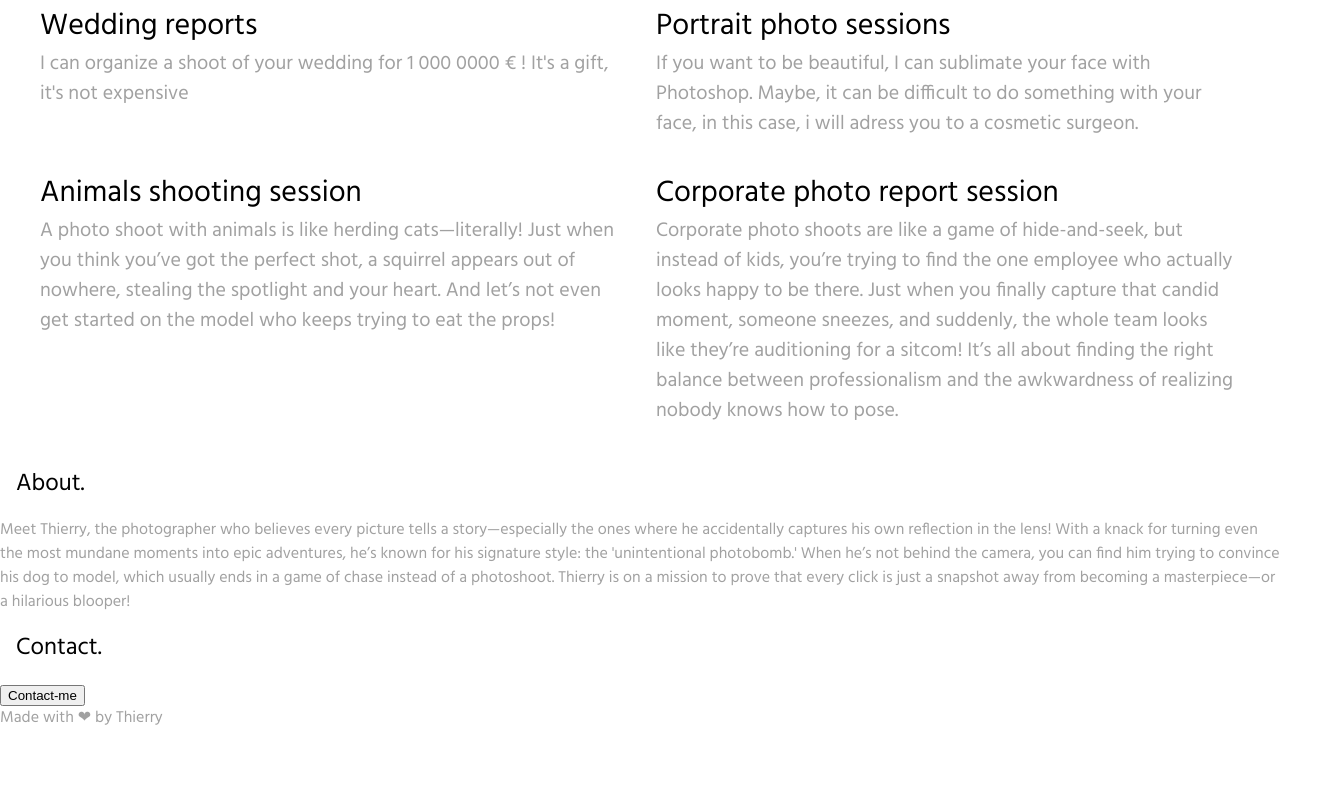
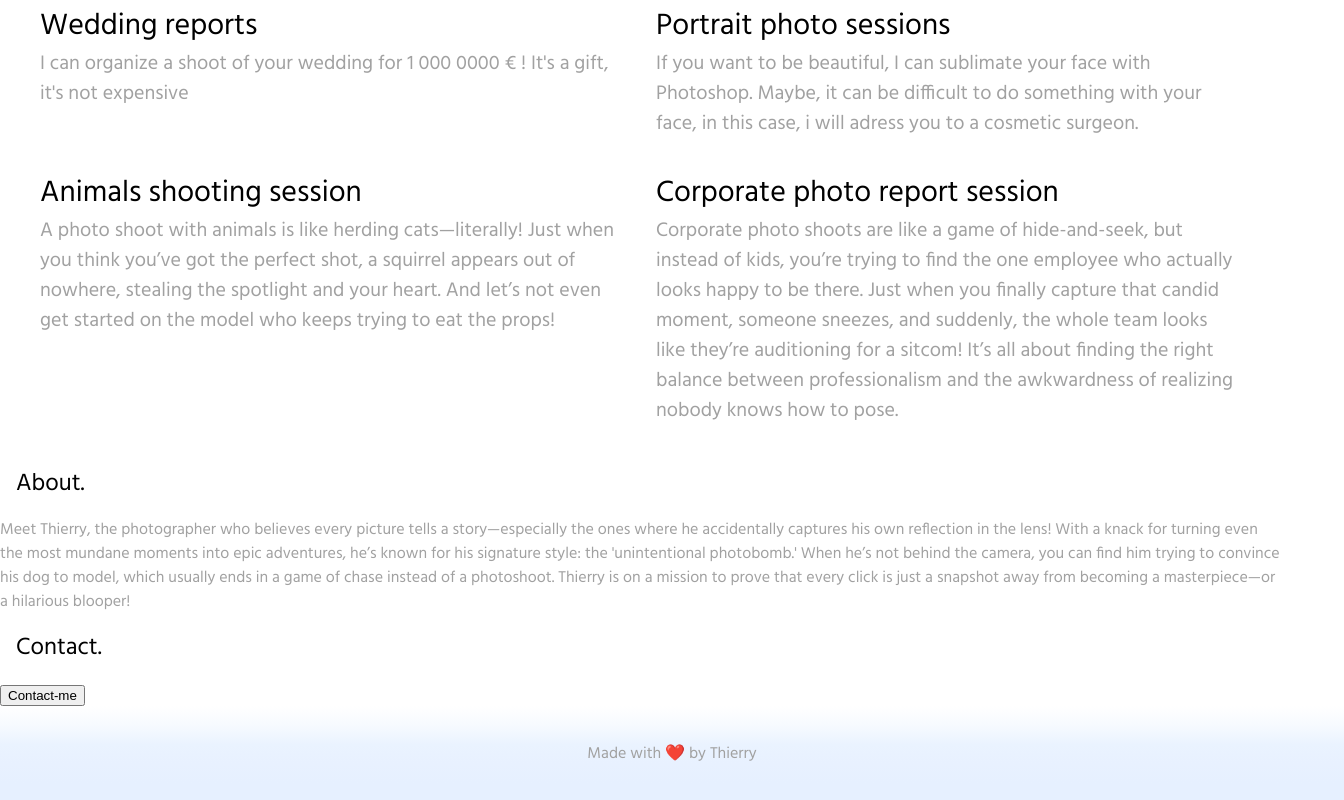
Before and after one commit to Thierry-Lenepveu/group-review-react, a React (Vite) app: page / in a window 1280 px wide. Shown: the part 3640-4440 px from the top of the page, 1344 px wide, since content can reach past the window. Before the commit the page ends 4371 px from the top, so only its background shows below. Built offline with nearby package versions, Linux system fonts and the light colour scheme; a web font is replaced by a local one.

Commit message:
step image modif

```diff
--- a/src/components/Footer.tsx
+++ b/src/components/Footer.tsx
@@ -1,6 +1,6 @@
 function Footer()   {
     return <section id= "footer">
-            <p >Made with ❤ by Thierry</p>
+            <p >Made with &#10084;&#65039; by Thierry</p>
         </section>
 }
 
--- a/src/css/Footer.css
+++ b/src/css/Footer.css
@@ -1,5 +1,5 @@
-.footer-section {
-    min-height: 40vh; /* Plus petit que le header par défaut */
+#footer {
+    min-height: 4vh; /* Plus petit que le header par défaut */
     width: 100%;
     background: linear-gradient(0deg,  /* Notez le 0deg au lieu de 180deg */
       #e6f0ff 0%,
--- a/src/css/Work.css
+++ b/src/css/Work.css
@@ -25,13 +25,11 @@ p {
 }
 
 
-
 .items{
     padding :25px;
     border-radius: 20px;
+}
 
-
-}
 .items:hover{
     animation-duration: 2s;
     animation-name: expand;
@@ -48,8 +46,10 @@ p {
 
     }
     img{
-        height: 20rem;
-        width: 20rem;
+        height: 300px;
+        width: 300px;
     }
-
+    .items  {
+        max-width: 300px;
+    }
   }
```
